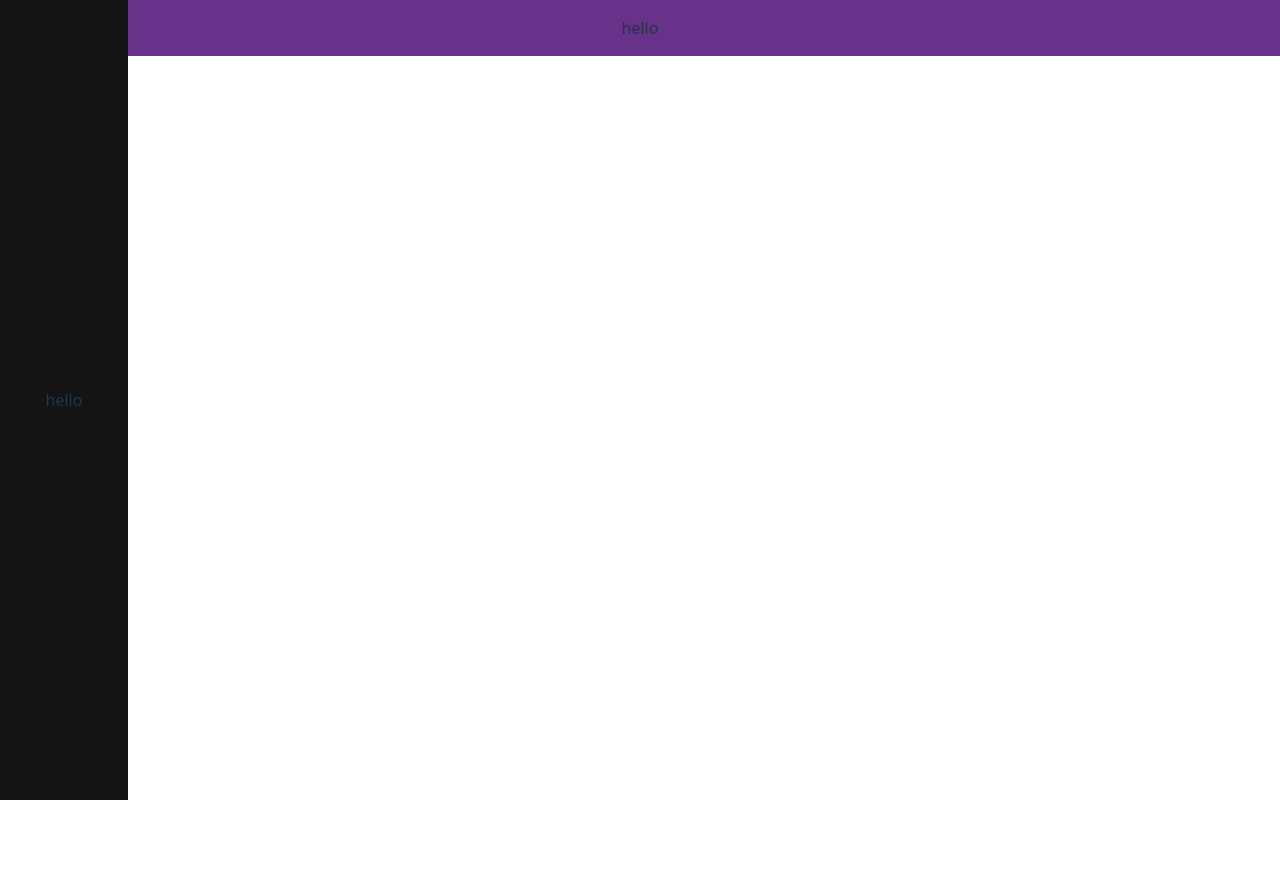
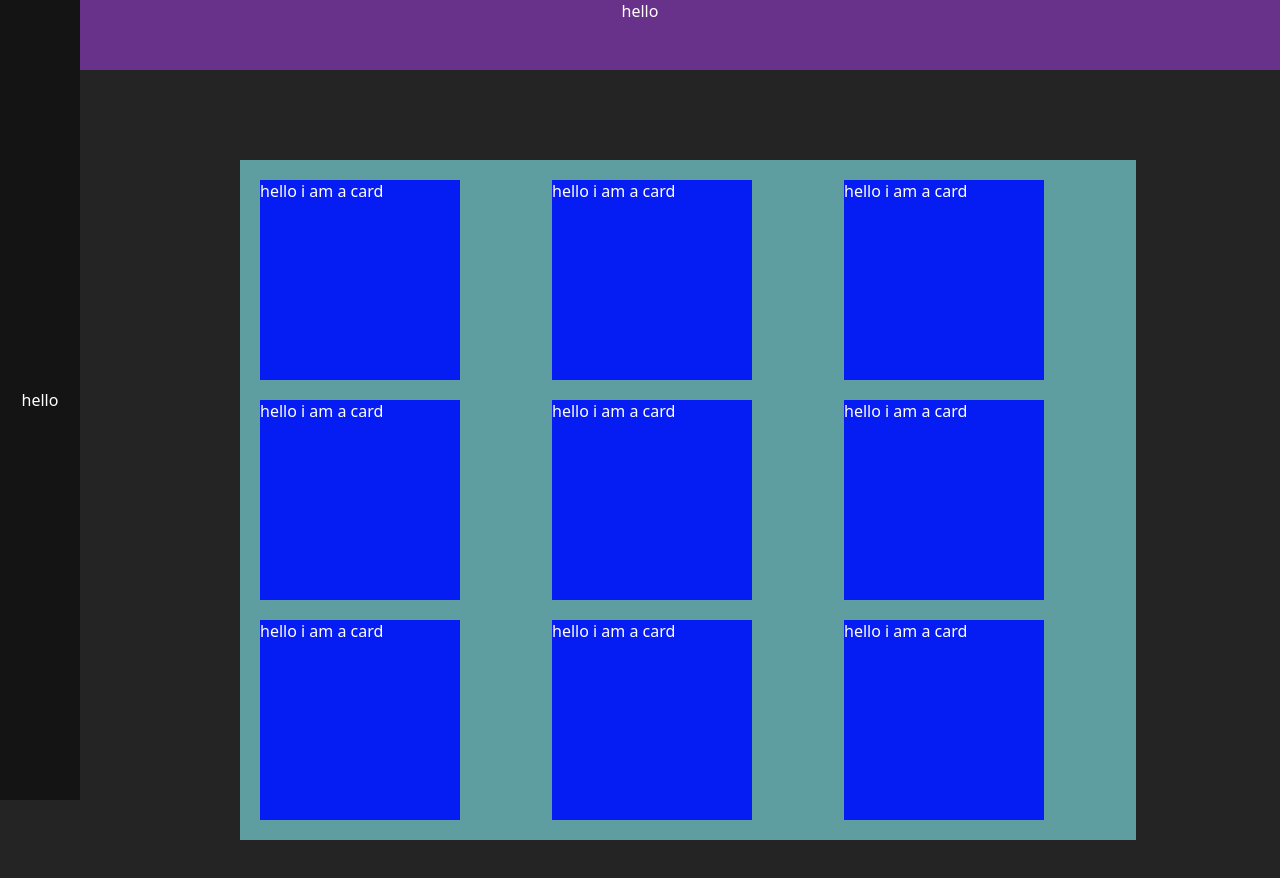
Before and after one commit to julianof03/Portifolio-blog, a React (Vite) app: page / in a window 1280 px wide. Shown: the top 878 px of the page. Before the commit the page ends 800 px from the top, so only its background shows below. Built offline with nearby package versions, Linux system fonts and the light colour scheme.

Commit message:
feat(CardHolder): estrutura basica para CardHolder

```diff
--- a/src/App.jsx
+++ b/src/App.jsx
@@ -2,13 +2,14 @@ import React from 'react'
 import './index.css';
 import TopHolder from './components/topHolderFamily/topHolder.jsx';
 import LeftHolder from './components/leftHolderFamily/LeftHolder.jsx';
+import CardHolder from './components/cardHolderFamily/CardHolder.jsx';
 
 function App() {
   return (
-    <div>
+    <div className="ContentHolder">
       <TopHolder></TopHolder>
       <LeftHolder></LeftHolder>
-        <p>hello</p>
+      <CardHolder></CardHolder>
     </div>
   )
 }
--- /dev/null
+++ b/src/components/cardHolderFamily/Cards/card.css
@@ -0,0 +1,5 @@
+.Card{
+    width: 200px;
+    height: 200px;
+    background-color: rgb(5, 29, 243);
+}
--- /dev/null
+++ b/src/components/cardHolderFamily/Cards/card.jsx
@@ -0,0 +1,12 @@
+import './card.css';
+import React from 'react'
+function Card() {
+
+  return (
+    <div className='Card'>
+        <p>hello i am a card</p>
+    </div>
+  )
+}
+
+export default Card;
--- /dev/null
+++ b/src/components/cardHolderFamily/cardHolder.css
@@ -0,0 +1,14 @@
+.cardHolder {
+    width: 70%;
+    min-height: 20vh;
+    margin-top: 20vh;
+    margin-left: 30vh;
+
+    padding: 20px;
+    background-color: cadetblue;
+    display: grid;
+    grid-template-columns: repeat(auto-fill, minmax(200px, 1fr));
+    gap: 20px;
+    justify-items: space-around;
+    align-items: start;
+}
--- /dev/null
+++ b/src/components/cardHolderFamily/cardHolder.jsx
@@ -0,0 +1,22 @@
+import './cardHolder.css';
+import React from 'react';
+import Card from './Cards/Card';
+
+function CardHolder() {
+
+  return (
+    <div className='cardHolder'>
+      <Card></Card>
+      <Card></Card>
+      <Card></Card>
+      <Card></Card>
+      <Card></Card>
+      <Card></Card>
+      <Card></Card>
+      <Card></Card>
+      <Card></Card>
+    </div>
+  )
+}
+
+export default CardHolder
--- a/src/components/leftHolderFamily/leftHolder.css
+++ b/src/components/leftHolderFamily/leftHolder.css
@@ -4,6 +4,7 @@
     top: 0px;
     background-color: rgb(20, 20, 20);
     width: 10%;
+    max-width: 80px;
     height: 100%;
     display: flex;
     flex-direction: row;
--- a/src/components/leftHolderFamily/leftHolder.jsx
+++ b/src/components/leftHolderFamily/leftHolder.jsx
@@ -1,8 +1,6 @@
 import './leftHolder.css';
 import React from 'react'
 function LeftHolder() {
-  console.log('App está renderizando')
-
 
   return (
     <div className='LeftHolder'>
--- a/src/components/topHolderFamily/topHolder.css
+++ b/src/components/topHolderFamily/topHolder.css
@@ -1,8 +1,10 @@
 .topHolder{
     position: absolute;
     top: 0px;
+    left: 0px;
     background-color: rgb(104, 50, 139);
     width: 100%;
+    height: 70px;
     display: flex;
     flex-direction: column;
     align-items: center;
--- a/src/components/topHolderFamily/topHolder.jsx
+++ b/src/components/topHolderFamily/topHolder.jsx
@@ -1,8 +1,6 @@
 import './topHolder.css';
 import React from 'react'
 function TopHolder() {
-  console.log('App está renderizando')
-
 
   return (
     <div className='topHolder'>
--- a/src/index.css
+++ b/src/index.css
@@ -1,96 +1,21 @@
-:root {
-  font-family: system-ui, Avenir, Helvetica, Arial, sans-serif;
-  line-height: 1.5;
-  font-weight: 400;
-
-  color-scheme: light dark;
-  color: rgba(255, 255, 255, 0.87);
+* {
+  margin: 0;
+  padding: 0;
+  box-sizing: border-box;
+}
+.ContentHolder{
+   width: 100%;
+   height: 100%;
+}
+body {
+  min-height: 100vh;
+  width: 100%;
   background-color: #242424;
-
-  font-synthesis: none;
-  text-rendering: optimizeLegibility;
-  -webkit-font-smoothing: antialiased;
-  -moz-osx-font-smoothing: grayscale;
+  color: white;
+  font-family: system-ui, -apple-system, sans-serif;
 }
 
-a {
-  font-weight: 500;
-  color: #646cff;
-  text-decoration: inherit;
+#root {
+  min-height: 100vh;
+  width: 100%;
 }
-a:hover {
-  color: #535bf2;
-}
-
-body {
-  margin: 0;
-  display: flex;
-  place-items: center;
-  min-width: 320px;
-  min-height: 100vh;
-}
-
-h1 {
-  font-size: 3.2em;
-  line-height: 1.1;
-}
-
-#app {
-  max-width: 1280px;
-  margin: 0 auto;
-  padding: 2rem;
-  text-align: center;
-}
-
-.logo {
-  height: 6em;
-  padding: 1.5em;
-  will-change: filter;
-  transition: filter 300ms;
-}
-.logo:hover {
-  filter: drop-shadow(0 0 2em #646cffaa);
-}
-.logo.vanilla:hover {
-  filter: drop-shadow(0 0 2em #f7df1eaa);
-}
-
-.card {
-  padding: 2em;
-}
-
-.read-the-docs {
-  color: #888;
-}
-
-button {
-  border-radius: 8px;
-  border: 1px solid transparent;
-  padding: 0.6em 1.2em;
-  font-size: 1em;
-  font-weight: 500;
-  font-family: inherit;
-  background-color: #1a1a1a;
-  cursor: pointer;
-  transition: border-color 0.25s;
-}
-button:hover {
-  border-color: #646cff;
-}
-button:focus,
-button:focus-visible {
-  outline: 4px auto -webkit-focus-ring-color;
-}
-
-@media (prefers-color-scheme: light) {
-  :root {
-    color: #213547;
-    background-color: #ffffff;
-  }
-  a:hover {
-    color: #747bff;
-  }
-  button {
-    background-color: #f9f9f9;
-  }
-}
```
